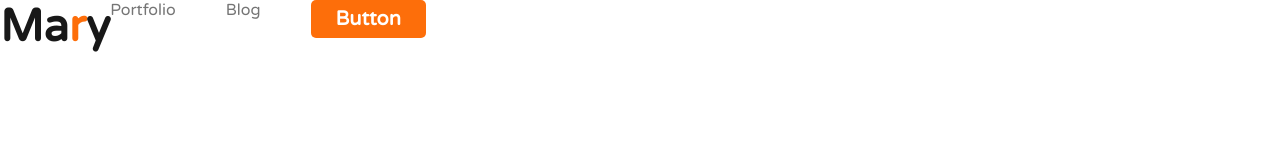
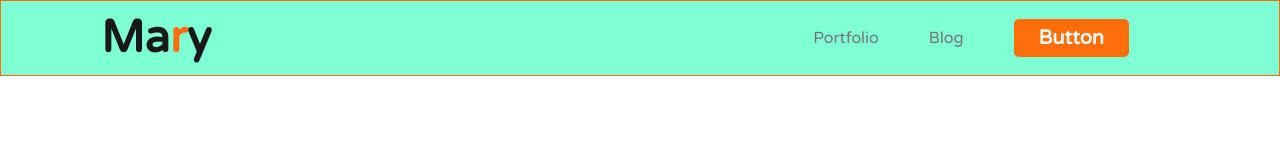
Before and after one commit to justdemocode/project-5, a plain HTML site: page index.html in a window 1280 px wide. Drawn offline with Linux system fonts and the light colour scheme.

Commit message:
nave bar some code

```diff
--- a/style/style.css
+++ b/style/style.css
@@ -26,6 +26,7 @@
 
 
 
+
 }
 
 .btn:hover{
@@ -37,15 +38,21 @@
     color: #181818;
     font-size: 45px;
     font-weight: 800;
+
 }
 
 /* nav style */
 nav {
     display: flex;
+    justify-content: space-between;
+    border: 1px solid #FD6E0A;
+    padding: 10px 100px;
+    background-color: aquamarine;
 }
 
 nav > ul{
     display: flex;
+    align-items: center;
 }
 
 nav  li{
@@ -53,6 +60,7 @@ nav  li{
     margin-right: 50px;
 }
 
+
 nav  a{
     text-decoration: none;
     color: #757575;
```
